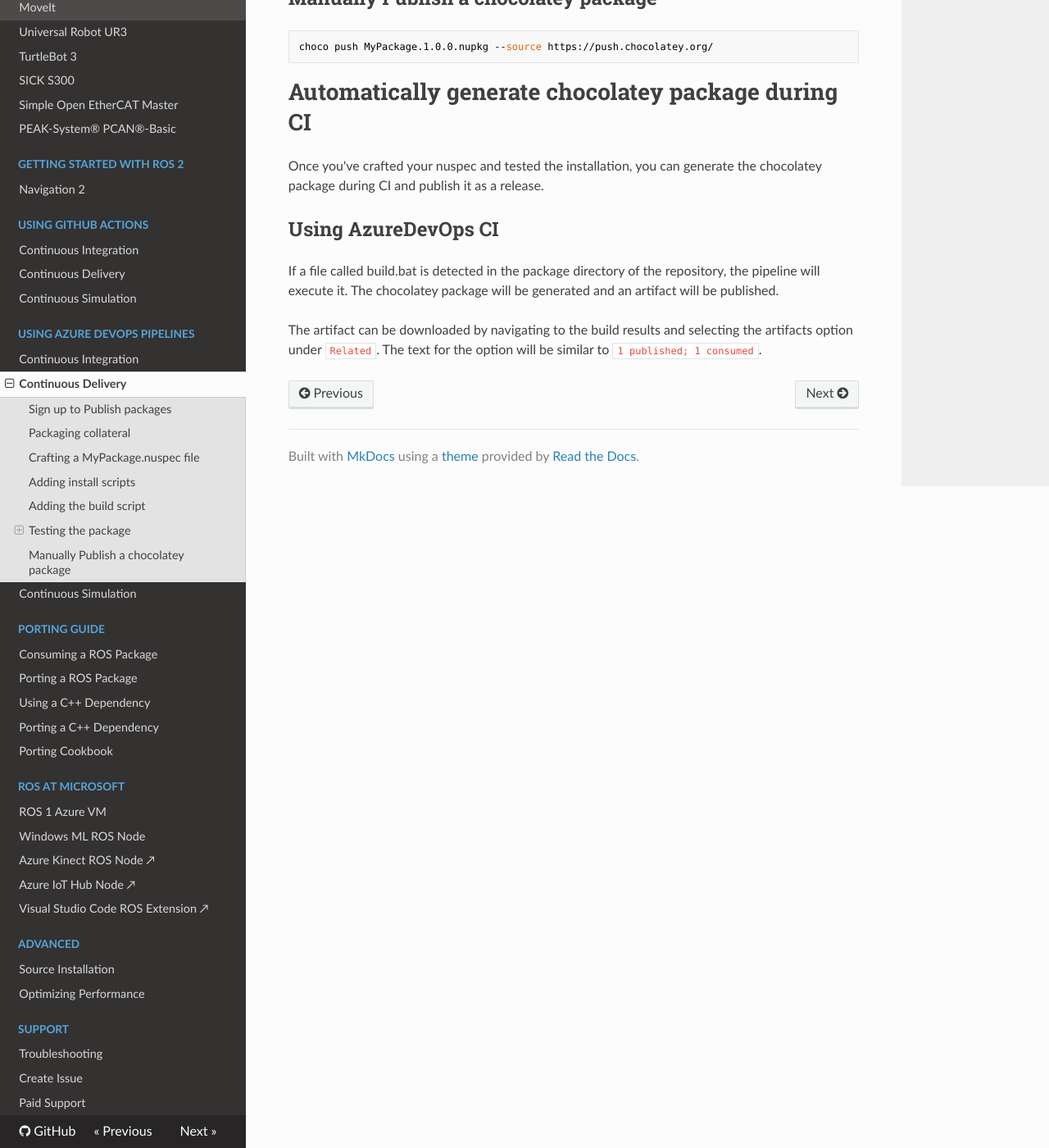
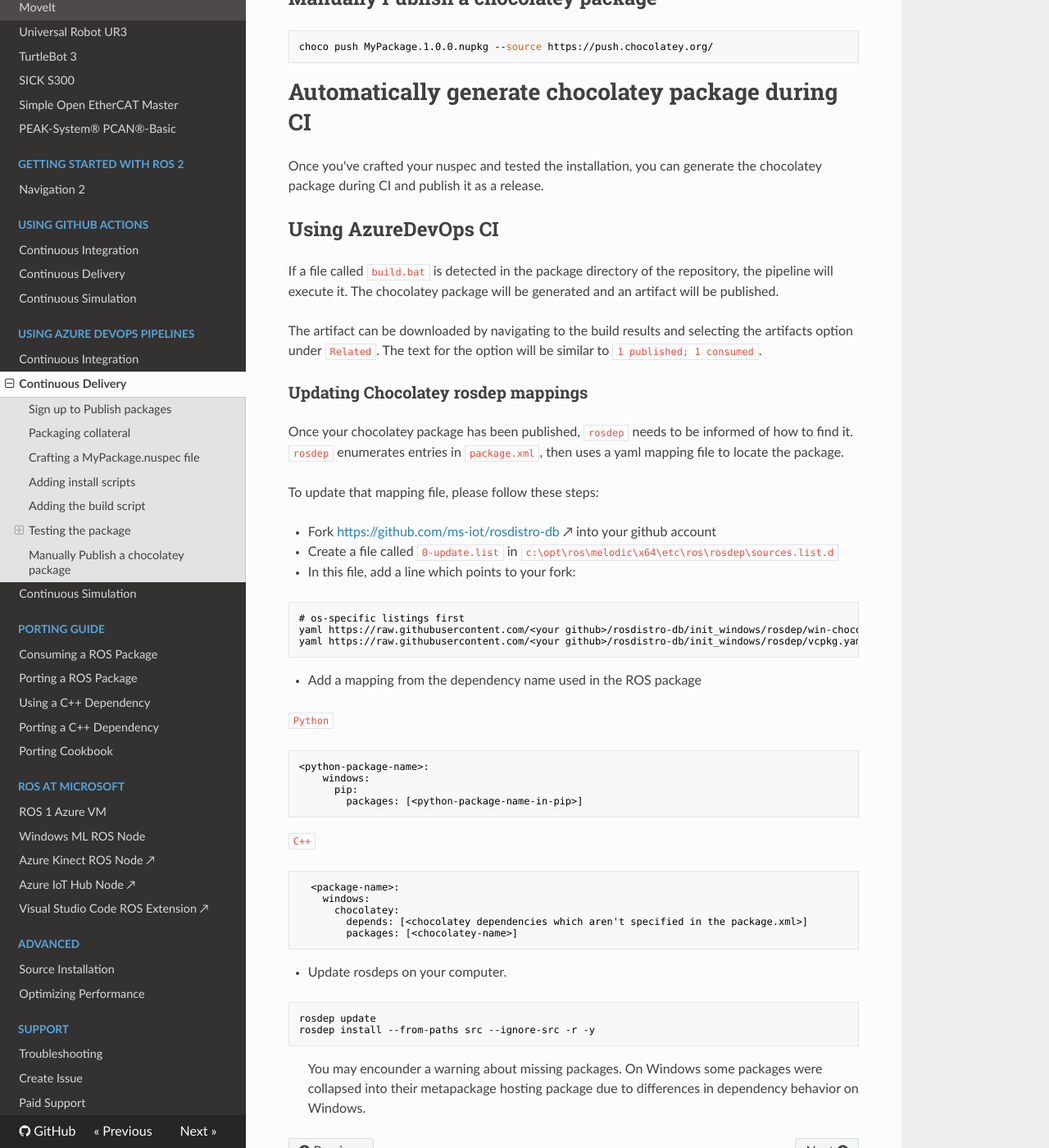
Before and after one commit to ms-iot/ROSOnWindows, an MkDocs documentation site: the page built from docs/GettingStarted/AzureSetupCD.md, in a window 1280 px wide and 1400 px high, scrolled down 2963 px. Shown: the whole window at 82% size. Built offline with MkDocs 1.6.1, drawn with Linux system fonts in a browser that asks for light colours; nearby versions of some CDN libraries.

Commit message:
Add section on mapping chocolatey (#220)

````diff
--- a/docs/GettingStarted/AzureSetupCD.md
+++ b/docs/GettingStarted/AzureSetupCD.md
@@ -115,6 +115,49 @@ choco push MyPackage.1.0.0.nupkg --source https://push.chocolatey.org/
 Once you've crafted your nuspec and tested the installation, you can generate the chocolatey package during CI and publish it as a release.
 
 ## Using AzureDevOps CI
-If a file called build.bat is detected in the package directory of the repository, the pipeline will execute it. The chocolatey package will be generated and an artifact will be published.
+If a file called `build.bat` is detected in the package directory of the repository, the pipeline will execute it. The chocolatey package will be generated and an artifact will be published.
 
 The artifact can be downloaded by navigating to the build results and selecting the artifacts option under `Related`. The text for the option will be similar to `1 published; 1 consumed`.
+
+
+
+### Updating Chocolatey rosdep mappings
+Once your chocolatey package has been published, `rosdep` needs to be informed of how to find it. `rosdep` enumerates entries in `package.xml`, then uses a yaml mapping file to locate the package.
+
+To update that mapping file, please follow these steps:
+
+* Fork [https://github.com/ms-iot/rosdistro-db](https://github.com/ms-iot/rosdistro-db) &nearr; into your github account
+* Create a file called `0-update.list` in `c:\opt\ros\melodic\x64\etc\ros\rosdep\sources.list.d`
+* In this file, add a line which points to your fork:
+```no-highlight
+# os-specific listings first
+yaml https://raw.githubusercontent.com/<your github>/rosdistro-db/init_windows/rosdep/win-chocolatey.yaml windows
+yaml https://raw.githubusercontent.com/<your github>/rosdistro-db/init_windows/rosdep/vcpkg.yaml windows
+```
+* Add a mapping from the dependency name used in the ROS package
+
+
+
+`Python`
+```no-highlight
+<python-package-name>:
+    windows:
+      pip:
+        packages: [<python-package-name-in-pip>]
+```
+  `C++`
+```no-highlight
+  <package-name>:
+    windows:
+      chocolatey:
+        depends: [<chocolatey dependencies which aren't specified in the package.xml>]
+        packages: [<chocolatey-name>]
+```
+
+* Update rosdeps on your computer.
+```no-highlight
+rosdep update
+rosdep install --from-paths src --ignore-src -r -y
+```
+
+> You may encounder a warning about missing packages. On Windows some packages were collapsed into their metapackage hosting package due to differences in dependency behavior on Windows.
````
Also changed, not shown: docs/GettingStarted/GithubSetupCD.md (+41 -0 lines).
